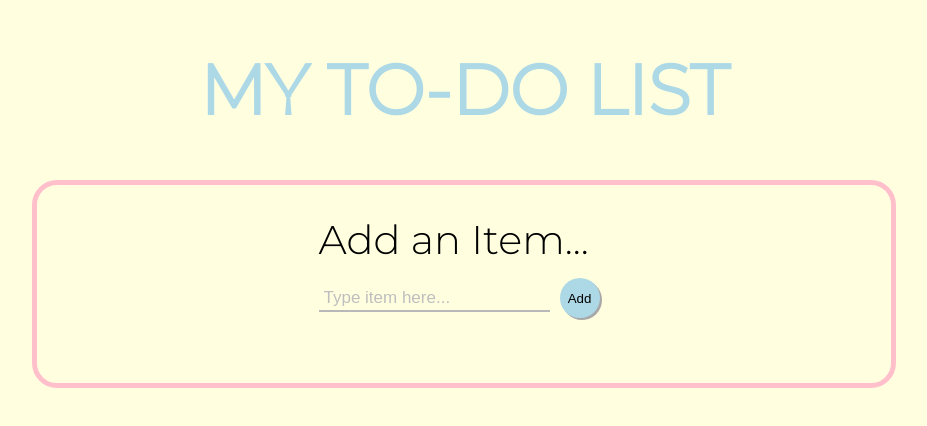
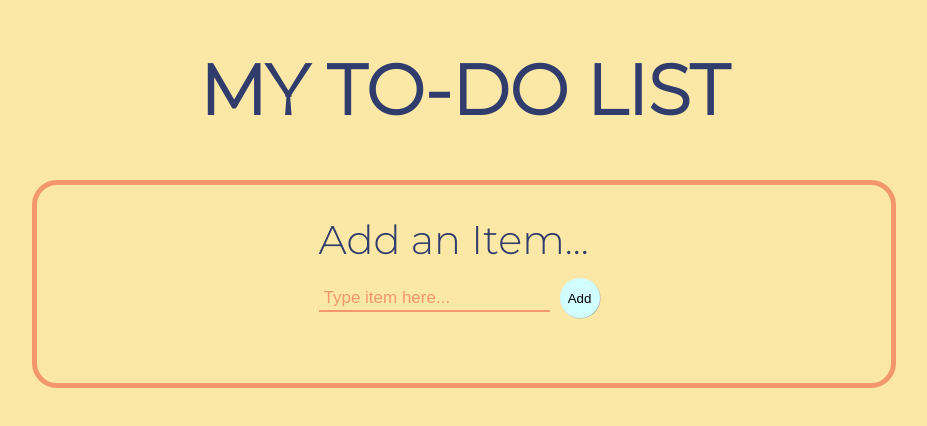
Before and after one commit to cagregoris/to-do-list, a React (Create React App) app: page / in a window 1280 px wide. Shown: the top 426 px of the page, without its empty margins (176-1103 px from the left). Built offline with nearby package versions, Linux system fonts and the light colour scheme.

Commit message:
done styling

```diff
--- a/src/app.css
+++ b/src/app.css
@@ -1,38 +1,56 @@
 @import url('https://fonts.googleapis.com/css2?family=Montserrat:wght@300&display=swap');
 
 body{
-  background: lightyellow;
+  background: #fbe8a6;
   font-family: 'Montserrat', sans-serif;
   font-size: 20px;
+  color: #303c6c;
 }
 
 .btn{
-  background: pink;
+  background: #303c6c;
   margin: 20px;
   width: 30px;
   height: 30px;
   border-radius: 50%;
   border: none;
   box-shadow: 1px 1px rgb(168, 168, 168);
+  color: white;
+}
+
+.btn:active {
+  background: #303c6c;
+  -webkit-box-shadow: inset 0px 0px 5px #303c6c;
+     -moz-box-shadow: inset 0px 0px 5px #303c6c;
+          box-shadow: inset 0px 0px 5px #303c6c;
+   outline: none;
 }
 
 .add-btn{
-  background: lightblue;
+  background: #d2fdff;
   width: 40px;
   height: 40px;
   margin: 10px;
   border-radius: 50%;
   border: none;
-  box-shadow: 2px 2px rgb(168, 168, 168);
+  box-shadow: .5px .5px rgb(168, 168, 168);
+}
 
+.add-btn:active {
+  background: #d2fdff;
+  -webkit-box-shadow: inset 0px 0px 5px #d2fdff;
+     -moz-box-shadow: inset 0px 0px 5px #d2fdff;
+          box-shadow: inset 0px 0px 5px #d2fdff;
+   outline: none;
 }
+
 .app-title{
   text-align: center;
-  color: lightblue;
+  color: #303c6c;
   font-size: 70px;
 }
 .container{
-  border: 5px solid pink;
+  border: 5px solid #f4976c;
   border-radius: 25px;
   margin-left: 200px;
   margin-right: 200px;
@@ -43,14 +61,14 @@ body{
 .input {
   background: transparent;
   border: none;
-  border-bottom: 2px solid rgb(184, 184, 184);
+  border-bottom: 2px solid #f4976c;
   font-size: 17px;
   padding: 2px 5px;
-  color: rgb(160, 160, 160);
+  color: #f4976c;
 }
 
 .input::placeholder {
-  color: rgb(190, 190, 190);
+  color: #f4976c
 }
 
 .input:focus {
```
